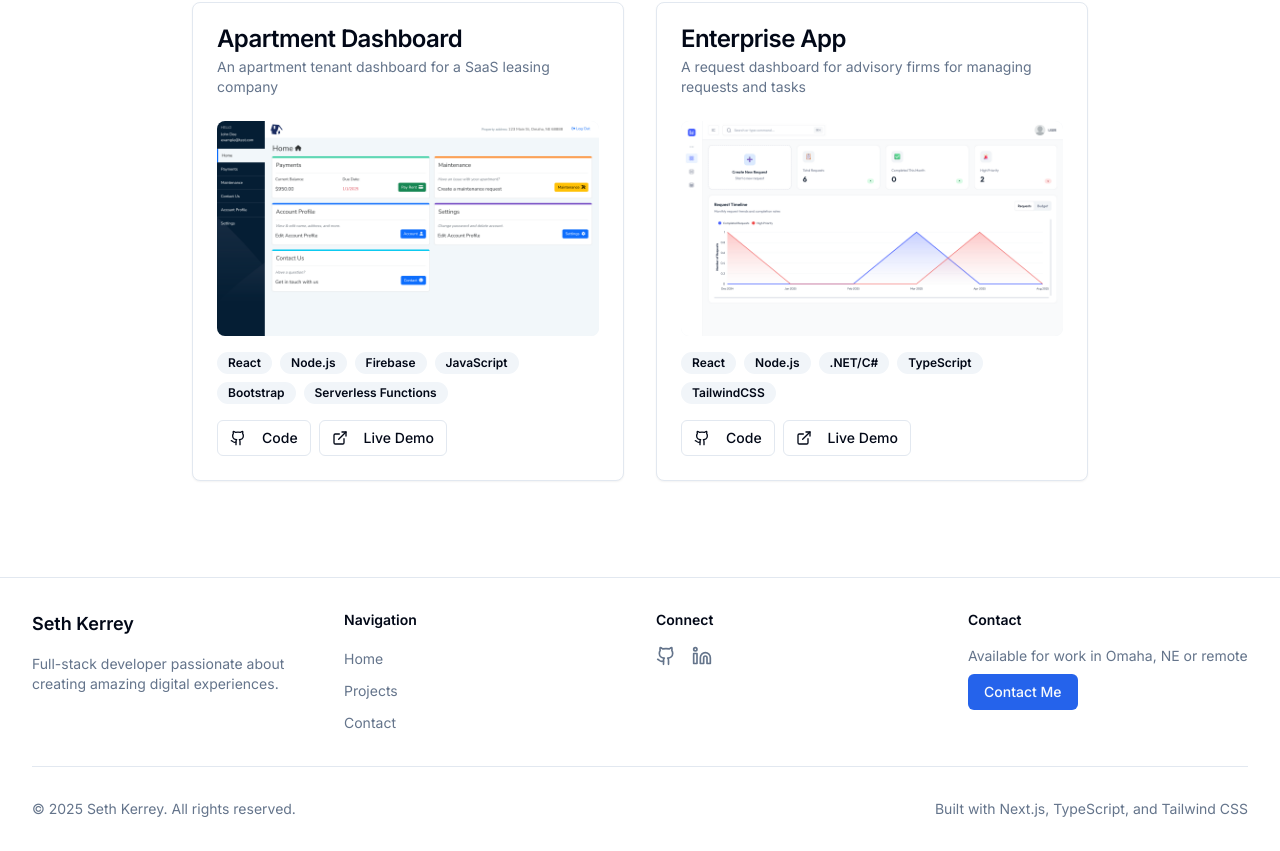
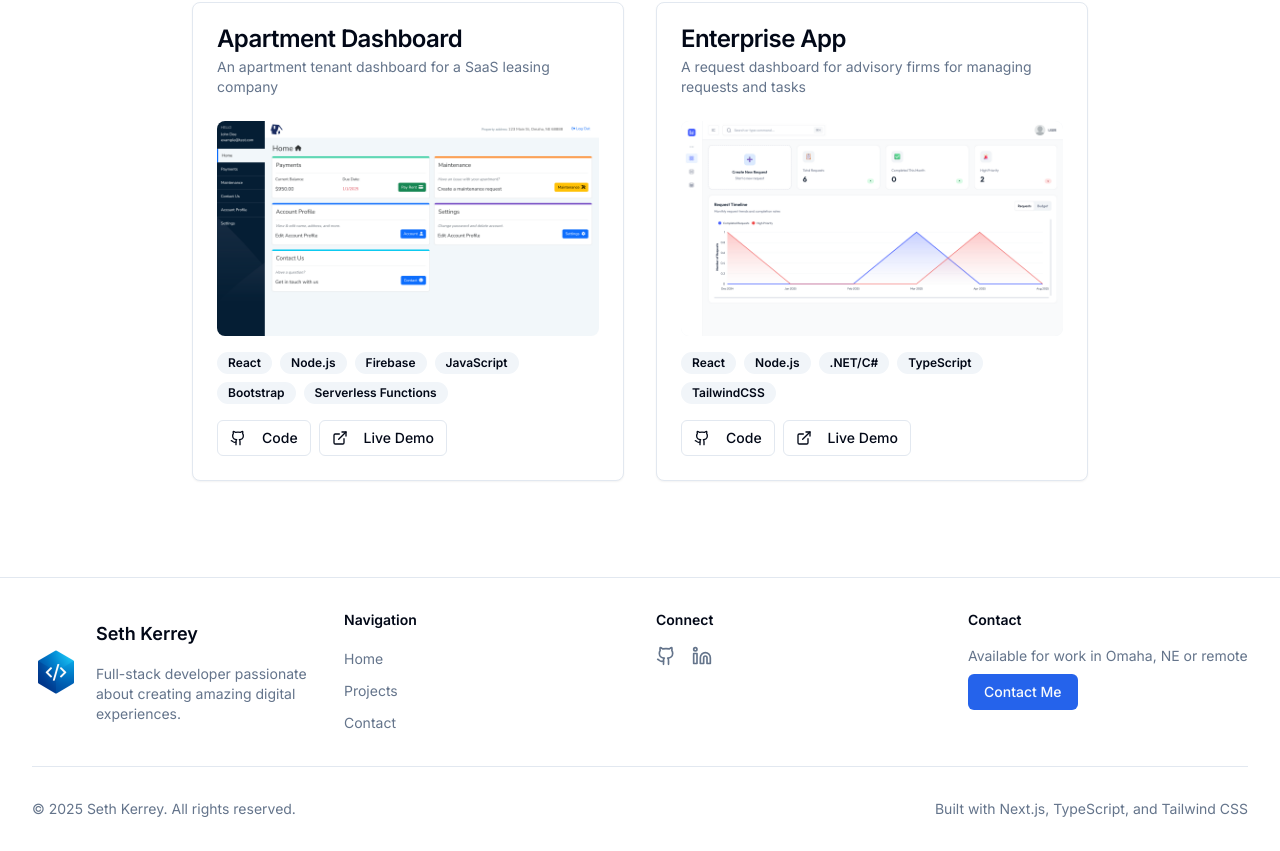
Before and after one commit to skerrey/portfolio, a Next.js app: page / in a window 1280 px wide. Shown: the part 1427-2278 px from the top of the page. Built offline with nearby package versions, Linux system fonts and the light colour scheme.

Commit message:
Add logo to footer

```diff
--- a/components/footer.tsx
+++ b/components/footer.tsx
@@ -1,5 +1,6 @@
 import Link from "next/link";
 import { Github, Linkedin, Mail, Twitter } from "lucide-react";
+import Image from "next/image";
 
 const socialLinks = [
   { name: "GitHub", href: "https://github.com/skerrey", icon: Github },
@@ -11,11 +12,26 @@ export function Footer() {
     <footer className="border-t bg-background">
       <div className="container py-8">
         <div className="grid grid-cols-1 md:grid-cols-4 gap-8">
-          <div className="space-y-4">
-            <h3 className="text-lg font-semibold">Seth Kerrey</h3>
-            <p className="text-sm text-muted-foreground">
-              Full-stack developer passionate about creating amazing digital experiences.
-            </p>
+          <div className="flex items-center space-x-4">
+            <div className="flex-shrink-0">
+              <div className="w-12 h-12 relative">
+                <Image
+                  src="/images/logo/logo192.png"
+                  alt="Seth Kerrey Logo"
+                  fill
+                  style={{ objectFit: "contain" }}
+                  className="rounded"
+                  sizes="48px"
+                  priority
+                />
+              </div>
+            </div>
+            <div className="space-y-4">
+              <h3 className="text-lg font-semibold">Seth Kerrey</h3>
+              <p className="text-sm text-muted-foreground">
+                Full-stack developer passionate about creating amazing digital experiences.
+              </p>
+            </div>
           </div>
 
           <div className="space-y-4">
```
